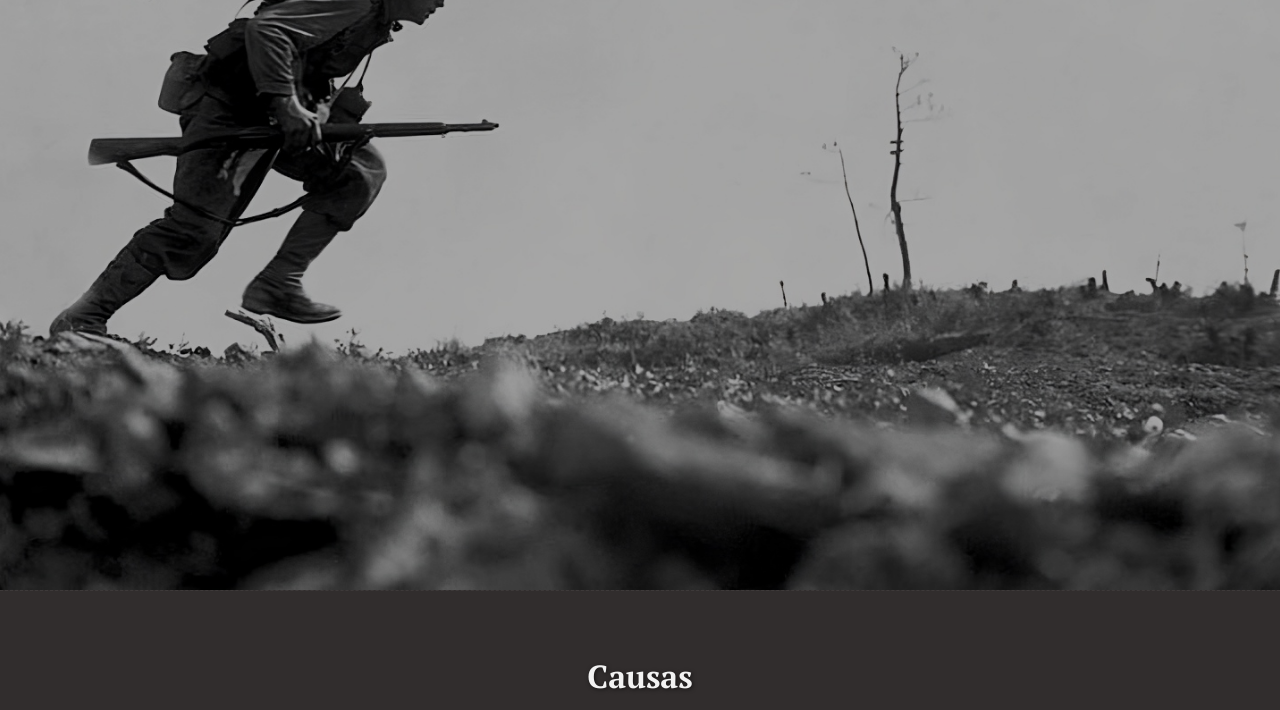
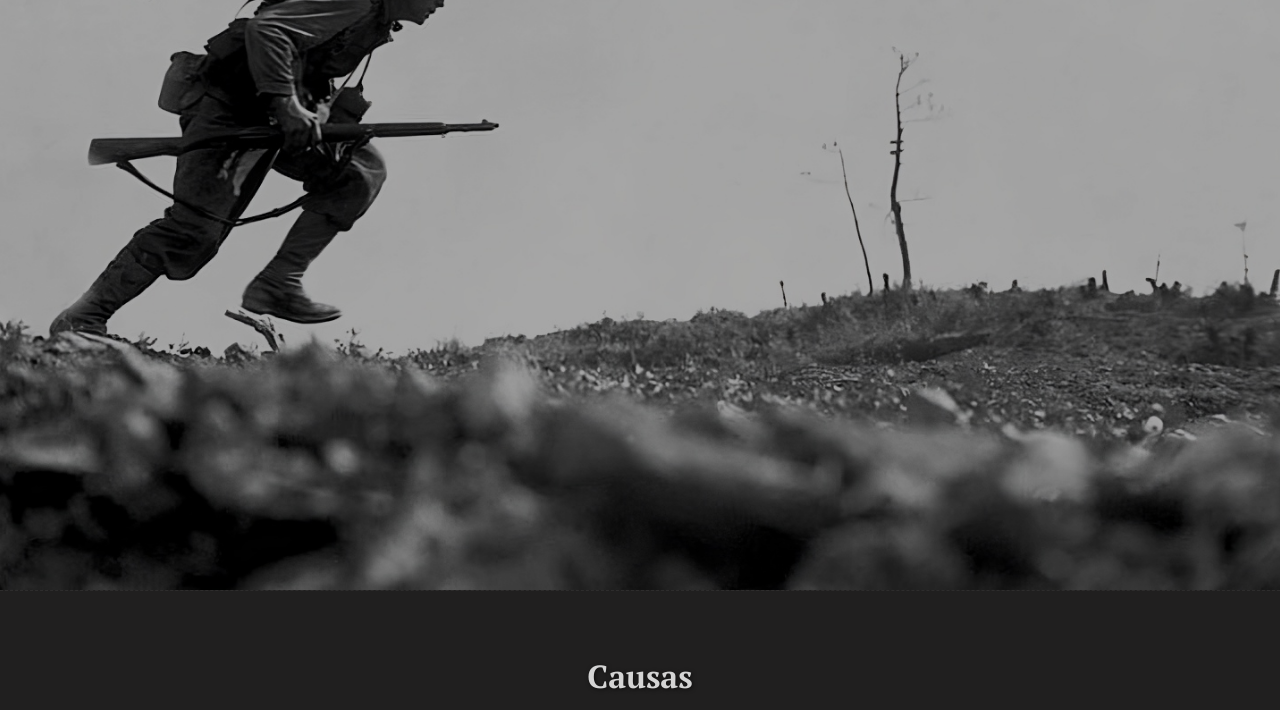
Before and after one commit to Project-WarFront/PrimeiraGuerra, a plain HTML site: page index.html in a window 1280 px wide. Shown: the part 339-1049 px from the top of the page. Drawn offline with Linux system fonts and the light colour scheme; a script that the page names is missing.

Commit message:
Update style.css

```diff
--- a/css/style.css
+++ b/css/style.css
@@ -1,10 +1,10 @@
 @import url('https://fonts.googleapis.com/css2?family=PT+Serif:wght@400;700&display=swap');
 
 :root {
-  --c1:#F2F2F2;
+  --c1:#d4d4d4;
   --c2:#BFBFBF;
   --c3:#9B9D9C;
-  --c4:#312d2d;
+  --c4:#201f1f;
   --c5:#d60000;
 }
 
```
